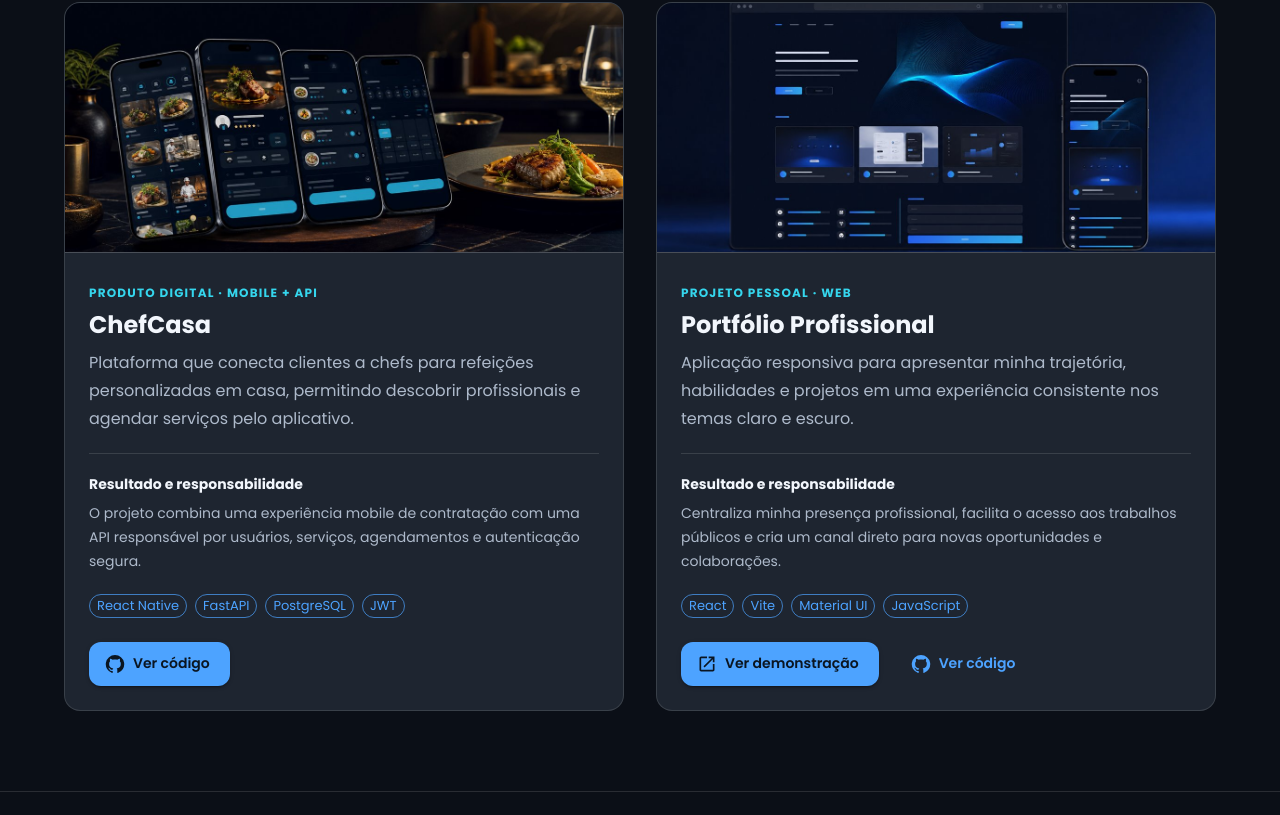
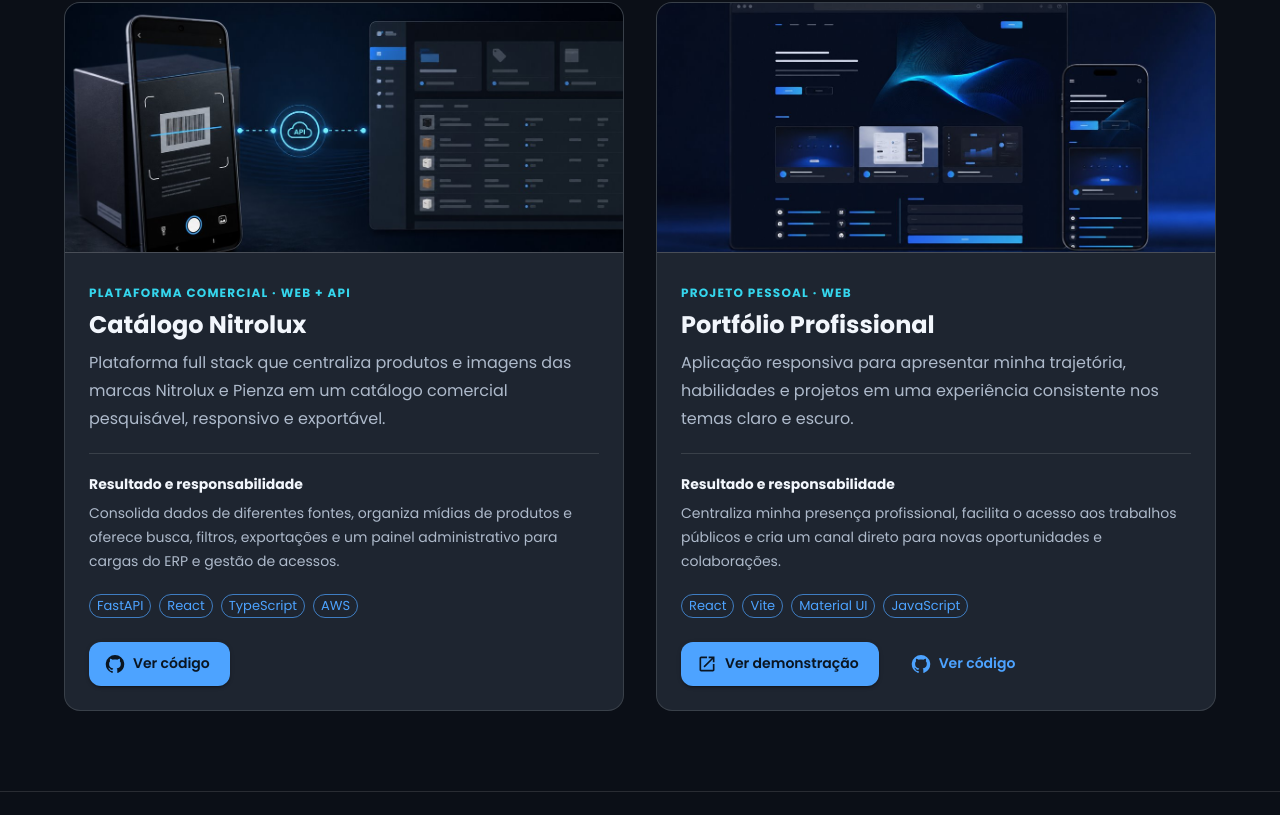
Before and after one commit to Joaos32/Portfolio, a React (Vite) app: page /projects in a window 1280 px wide. Shown: the part 1133-1948 px from the top of the page. Built offline with nearby package versions, Linux system fonts and the light colour scheme.

Commit message:
Atualiza projeto

```diff
--- a/src/pages/Projects.jsx
+++ b/src/pages/Projects.jsx
@@ -3,7 +3,7 @@ import { Box, Container, Typography } from "@mui/material";
 import ProjectCard from "../components/ProjectCard";
 import nitroluxSiteImage from "../assets/projects/nitrolux-site.jpg";
 import inventoryImage from "../assets/projects/estoque-ti.jpg";
-import chefCasaImage from "../assets/projects/chefcasa.jpg";
+import nitroluxCatalogImage from "../assets/projects/nitrolux-cam.jpg";
 import portfolioImage from "../assets/projects/portfolio-site.jpg";
 
 const projects = [
@@ -33,16 +33,16 @@ const projects = [
     link: "https://github.com/Joaos32/EstoqueJava",
   },
   {
-    id: "chefcasa",
-    title: "ChefCasa",
-    category: "Produto digital · Mobile + API",
+    id: "catalogo-nitrolux",
+    title: "Catálogo Nitrolux",
+    category: "Plataforma comercial · Web + API",
     description:
-      "Plataforma que conecta clientes a chefs para refeições personalizadas em casa, permitindo descobrir profissionais e agendar serviços pelo aplicativo.",
+      "Plataforma full stack que centraliza produtos e imagens das marcas Nitrolux e Pienza em um catálogo comercial pesquisável, responsivo e exportável.",
     impact:
-      "O projeto combina uma experiência mobile de contratação com uma API responsável por usuários, serviços, agendamentos e autenticação segura.",
-    technologies: ["React Native", "FastAPI", "PostgreSQL", "JWT"],
-    image: chefCasaImage,
-    link: "https://github.com/Joaos32/ChefCasa",
+      "Consolida dados de diferentes fontes, organiza mídias de produtos e oferece busca, filtros, exportações e um painel administrativo para cargas do ERP e gestão de acessos.",
+    technologies: ["FastAPI", "React", "TypeScript", "AWS"],
+    image: nitroluxCatalogImage,
+    link: "https://github.com/Joaos32/Catalogo-Nitrolux",
   },
   {
     id: "portfolio",
```
Also changed, not shown: 2 other files (tests, documents, lock files or other folders).
